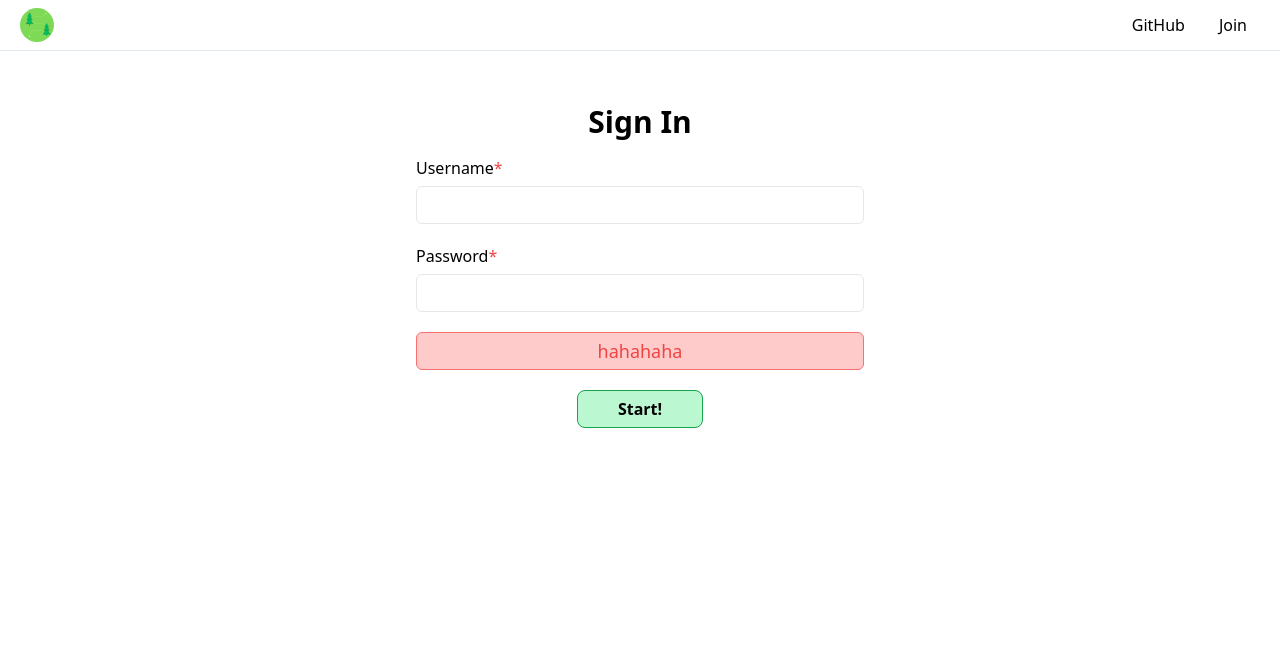
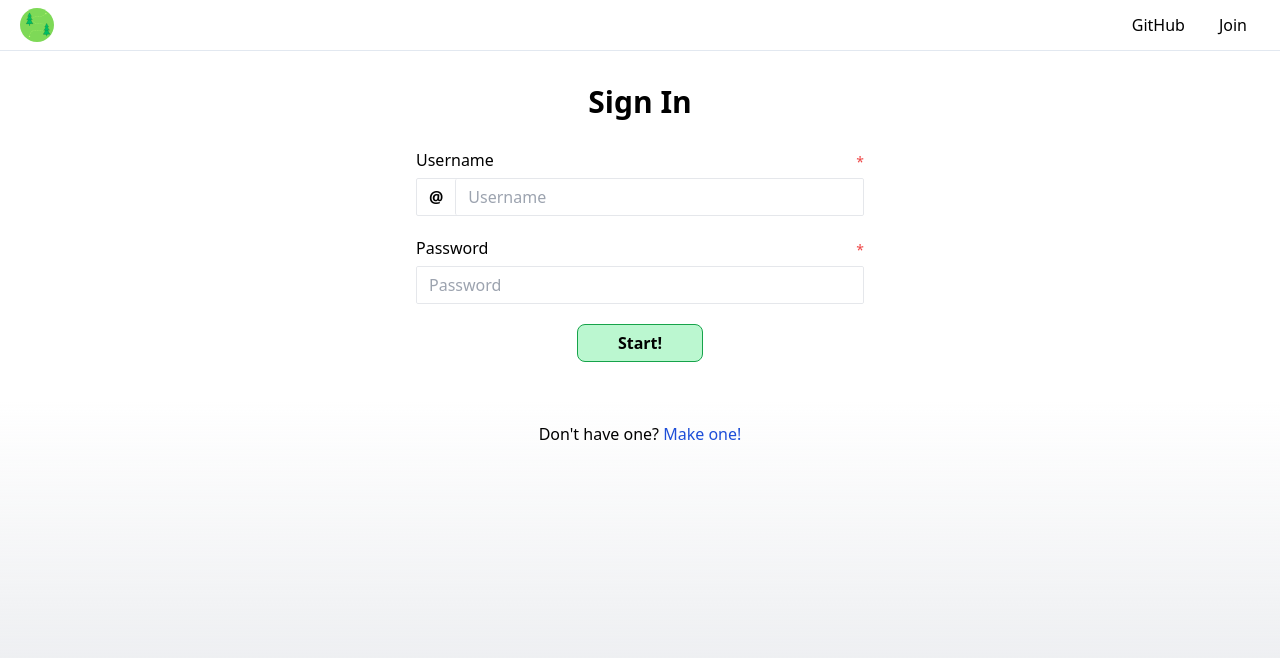
Before and after one commit to BY-Chai/Data-Hackfest-2024-Submission, a Next.js app in the folder client/: page /signin in a window 1280 px wide. Shown: the top 658 px of the page. Built offline with nearby package versions, Linux system fonts and the light colour scheme; no server answers.

Commit message:
feat: add some styles on the forms

```diff
--- a/client/app/(main)/(registeration)/_components/FormTitle.tsx
+++ b/client/app/(main)/(registeration)/_components/FormTitle.tsx
@@ -3,7 +3,7 @@ interface FormTextReceive {
 }
 
 function FormTitle({ content }: FormTextReceive) {
-  return <h1 className="font-semibold text-3xl">{content}</h1>;
+  return <h1 className="font-semibold text-3xl pb-3">{content}</h1>;
 }
 
 export default FormTitle;
--- a/client/app/(main)/(registeration)/_components/HelpText.tsx
+++ b/client/app/(main)/(registeration)/_components/HelpText.tsx
@@ -8,7 +8,7 @@ export interface HelpTextReceive {
 
 function HelpText({ before, after, linkTo }: HelpTextReceive) {
   return (
-    <p className="w-full bg-gray-200 text-center border-2 border-slate-300 py-1 rounded-lg">
+    <p className="w-full text-center pt-10 pb-20">
       {before}{" "}
       <Link className="text-blue-700" href={linkTo}>
         {after}
--- a/client/app/(main)/(registeration)/_components/SignForms.tsx
+++ b/client/app/(main)/(registeration)/_components/SignForms.tsx
@@ -1,7 +1,9 @@
 "use client";
 
-import { FormEvent, useEffect, useRef, useState } from "react";
-import Map from "../../_components/maps";
+import { useState } from "react";
+import type { FormEvent } from "react";
+import MapInput from "../../_components/MapInput";
+import HelpText, { HelpTextReceive } from "./HelpText";
 
 type SignFormFieldTypes =
   | "string"
@@ -15,7 +17,6 @@ type SignFormFieldTypes =
 type SignFormFieldInfo = {
   fieldName: string;
   required: boolean;
-  maxLength?: number;
   dataType: SignFormFieldTypes;
   onSubmit?: (value: string) => true | string | Promise<true | string>;
 };
@@ -23,30 +24,56 @@ type SignFormFieldInfo = {
 interface SignFormReceive {
   fields: SignFormFieldInfo[];
   submitText: string;
+  helpText: HelpTextReceive;
   requestTo: string;
 }
 
-function SignForm<T>({ fields, submitText, requestTo }: SignFormReceive) {
+function SignForm<T>({
+  fields,
+  submitText,
+  helpText,
+  requestTo,
+}: SignFormReceive) {
   const [requestData, setRequestData] = useState<T>({} as T);
-  const [formError, setFormError] = useState<string | undefined>("hahahaha");
+  const [formError, setFormError] = useState<string | undefined>(undefined);
 
-  function onSubmit(event: FormEvent) {
+  async function onSubmit(event: FormEvent) {
     event.preventDefault();
+
+    for (const currentField of fields) {
+      const currentFieldValue =
+        requestData[
+          currentField.fieldName.replace(" ", "-").toLowerCase() as keyof T
+        ];
+
+      if (currentField.required && !currentFieldValue) {
+        setFormError(`The ${currentField.fieldName} is required.`);
+        return;
+      }
+    }
+
+    setFormError(undefined);
+
+    // TODO: If the response sends an error message, show them
   }
 
   return (
     <form
       onSubmit={onSubmit}
       className="w-full max-w-md flex flex-col space-y-5">
-      {fields.map((currentField, currentFieldIndex) => (
-        <div key={currentFieldIndex} className="w-full space-y-1.5">
-          <label className="font-medium" htmlFor={currentField.fieldName}>
+      {fields.map((currentField) => (
+        <div key={currentField.fieldName} className="w-full space-y-1.5">
+          <label
+            className="font-medium flex items-end justify-between w-full"
+            htmlFor={currentField.fieldName}>
             {currentField.fieldName}
-            {currentField.required && <span className="text-red-500">*</span>}
+            {currentField.required && (
+              <span className="text-red-500 font-normal text-sm">*</span>
+            )}
           </label>
 
           {currentField.dataType === "address" ? (
-            <Map
+            <MapInput
               getErrorList={(mapError) => {}}
               getFinalLocation={(finalLocation) => {
                 setRequestData((prev) => {
@@ -60,12 +87,21 @@ function SignForm<T>({ fields, submitText, requestTo }: SignFormReceive) {
               }}
             />
           ) : (
+            <div className="transition-colors flex items-center justify-center rounded-sm border border-gray-200 hover:border-gray-500 focus:border-gray-500">
+              {currentField.dataType === "username" && (
+                <div className="h-full font-semibold px-3 py-1.5">@</div>
+              )}
+
               <input
-              className="transition-colors w-full border border-gray-200 py-1.5 px-3 rounded-md hover:border-gray-500 focus:border-gray-500 focus:outline-none"
+                className={`transition-colors w-full py-1.5 px-3 rounded-sm focus:outline-none ${
+                  currentField.dataType === "username"
+                    ? "border-l"
+                    : "border-none"
+                } border-gray-200`}
                 required={currentField.required}
                 type={currentField.dataType}
                 id={currentField.fieldName}
-              maxLength={currentField.maxLength ? currentField.maxLength : 50}
+                placeholder={currentField.fieldName}
                 autoComplete={
                   currentField.dataType === "password"
                     ? "current-password"
@@ -88,19 +124,24 @@ function SignForm<T>({ fields, submitText, requestTo }: SignFormReceive) {
                   });
                 }}
               />
+            </div>
           )}
         </div>
       ))}
 
       {formError && (
-        <div className="bg-red-200 border border-red-400 rounded-md py-1 text-center text-red-500 text-lg">
+        <div className="bg-red-200 border border-red-400 rounded-sm py-1 text-center text-red-500 text-lg">
           <span>{formError}</span>
         </div>
       )}
 
-      <button className="transition-colors py-1.5 px-10 mx-auto font-semibold rounded-lg bg-green-200 border border-green-600 hover:text-white hover:bg-green-600">
+      <button
+        type="submit"
+        className="transition-colors py-1.5 px-10 mx-auto font-semibold rounded-lg bg-green-200 border border-green-600 hover:text-white hover:bg-green-600">
         {submitText}
       </button>
+
+      <HelpText {...helpText} />
     </form>
   );
 }
@@ -110,13 +151,18 @@ export function SignUpForm() {
     <SignForm
       submitText="Sign Up"
       requestTo="https://example.domain/signup"
+      helpText={{
+        before: "Alreay have one?",
+        after: "Sign in.",
+        linkTo: "/signin",
+      }}
       fields={[
         {
           fieldName: "Username",
-          maxLength: 20,
           dataType: "username",
           required: true,
           onSubmit(value) {
+            // fetch to the server checking whether username is availble
             return true;
           },
         },
@@ -128,7 +174,7 @@ export function SignUpForm() {
         {
           fieldName: "Birthday",
           dataType: "date",
-          required: false,
+          required: true,
         },
         {
           fieldName: "Residential Address",
@@ -150,11 +196,15 @@ export function SignInForm() {
     <SignForm
       submitText="Start!"
       requestTo="https://example.domain/signin"
+      helpText={{
+        before: "Don't have one?",
+        after: "Make one!",
+        linkTo: "/signup",
+      }}
       fields={[
         {
           fieldName: "Username",
           dataType: "username",
-          maxLength: 20,
           required: true,
         },
         {
--- a/client/app/(main)/(registeration)/layout.tsx
+++ b/client/app/(main)/(registeration)/layout.tsx
@@ -1,10 +1,13 @@
+import NiceBackground from "../../_components/NiceBackground";
+
 function RegistrationLayout({
   children,
 }: Readonly<{
   children: React.ReactNode;
 }>) {
   return (
-    <div className="flex flex-col items-center justify-start pt-14 space-y-4">
+    <div className="flex flex-col items-center justify-start pt-5 space-y-4">
+      <NiceBackground colour="gray" />
       {children}
     </div>
   );
--- a/client/app/(main)/(registeration)/signin/page.tsx
+++ b/client/app/(main)/(registeration)/signin/page.tsx
@@ -1,6 +1,7 @@
-import { Metadata } from "next";
+import type { Metadata } from "next";
 import FormTitle from "../_components/FormTitle";
 import { SignInForm } from "../_components/SignForms";
+import HelpText from "../_components/HelpText";
 
 export const metadata: Metadata = {
   title: "Sign In to PathFinder",
--- a/client/app/(main)/(registeration)/signup/page.tsx
+++ b/client/app/(main)/(registeration)/signup/page.tsx
@@ -1,4 +1,4 @@
-import { Metadata } from "next";
+import type { Metadata } from "next";
 import FormTitle from "../_components/FormTitle";
 import { SignUpForm } from "../_components/SignForms";
 
--- a/client/app/_components/NavBar.tsx
+++ b/client/app/_components/NavBar.tsx
@@ -8,7 +8,7 @@ interface NavBarReceive {
 
 function NavBar({ loggedIn }: NavBarReceive) {
   return (
-    <nav className="px-5 py-2 fixed top-0 left-0 w-full flex items-center justify-between bg-transparent backdrop-blur-xl *:flex *:space-x-2 border-b border-b-slate-200">
+    <nav className="px-5 py-2 fixed top-0 left-0 w-full flex items-center justify-between bg-transparent backdrop-blur-md *:flex *:space-x-2 border-b border-b-slate-200">
       <Link href="/">
         <Image
           src={PathFinderLogo}
@@ -52,7 +52,7 @@ export function NavBarLink({
 }: NavBarLinkReceive) {
   return (
     <Link
-      className="transition-colors py-1 px-3 shadow-black border border-transparent rounded-md hover:bg-opacity-40 hover:bg-gray-300 hover:border-gray-300 hover:shadow-sm"
+      className="transition-colors py-1 px-3 shadow-black border border-transparent rounded-md hover:bg-opacity-40 hover:bg-gray-300 hover:border-gray-300 hover:shadow-sm focus:bg-opacity-40 focus:bg-gray-300 focus:border-gray-300 focus:shadow-sm focus:outline-none"
       href={linkTo}
       target={isExternal ? "_blank" : "_parent"}>
       <span>{innerText}</span>
--- a/client/app/_components/NiceBackground.tsx
+++ b/client/app/_components/NiceBackground.tsx
@@ -6,8 +6,8 @@ interface NiceBackgroundReceive {
 function NiceBackground({ colour, shade }: NiceBackgroundReceive) {
   return (
     <div
-      className={`fixed top-0 left-0 w-full h-screen -z-10 bg-gradient-to-t from-${colour}-${
-        shade ? shade : 200
+      className={`fixed top-0 left-0 w-full h-screen -z-10 bg-gradient-to-t from-${colour}${
+        shade ? `-${shade}` : colour === "black" ? "" : "-200"
       } via-transparent to-transparent`}
     />
   );
```
Also changed, not shown: client/app/(main)/_components/MapInput.tsx (renamed from client/app/(main)/_components/maps.tsx, +16 -19 lines). Lines whose indentation alone changed are shown as unchanged.
